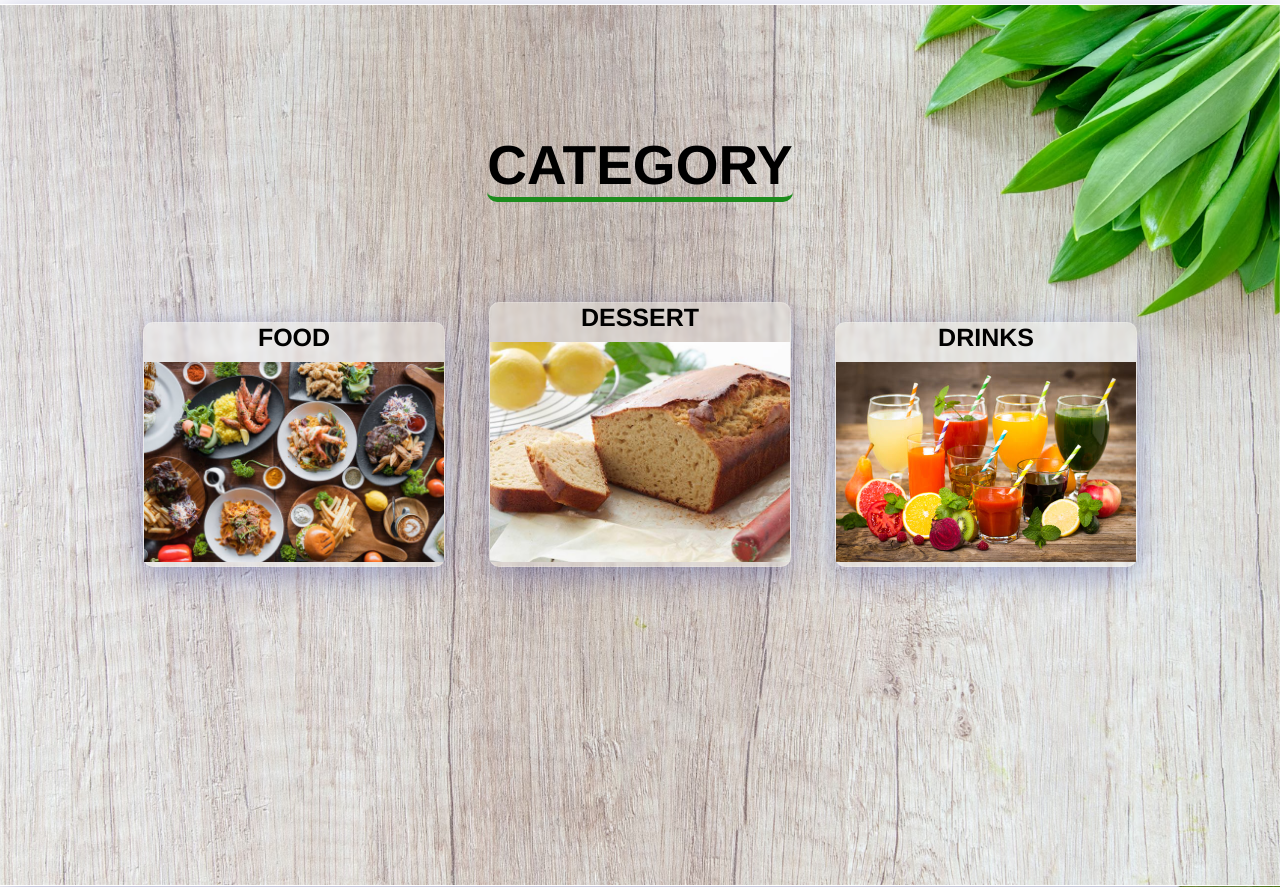
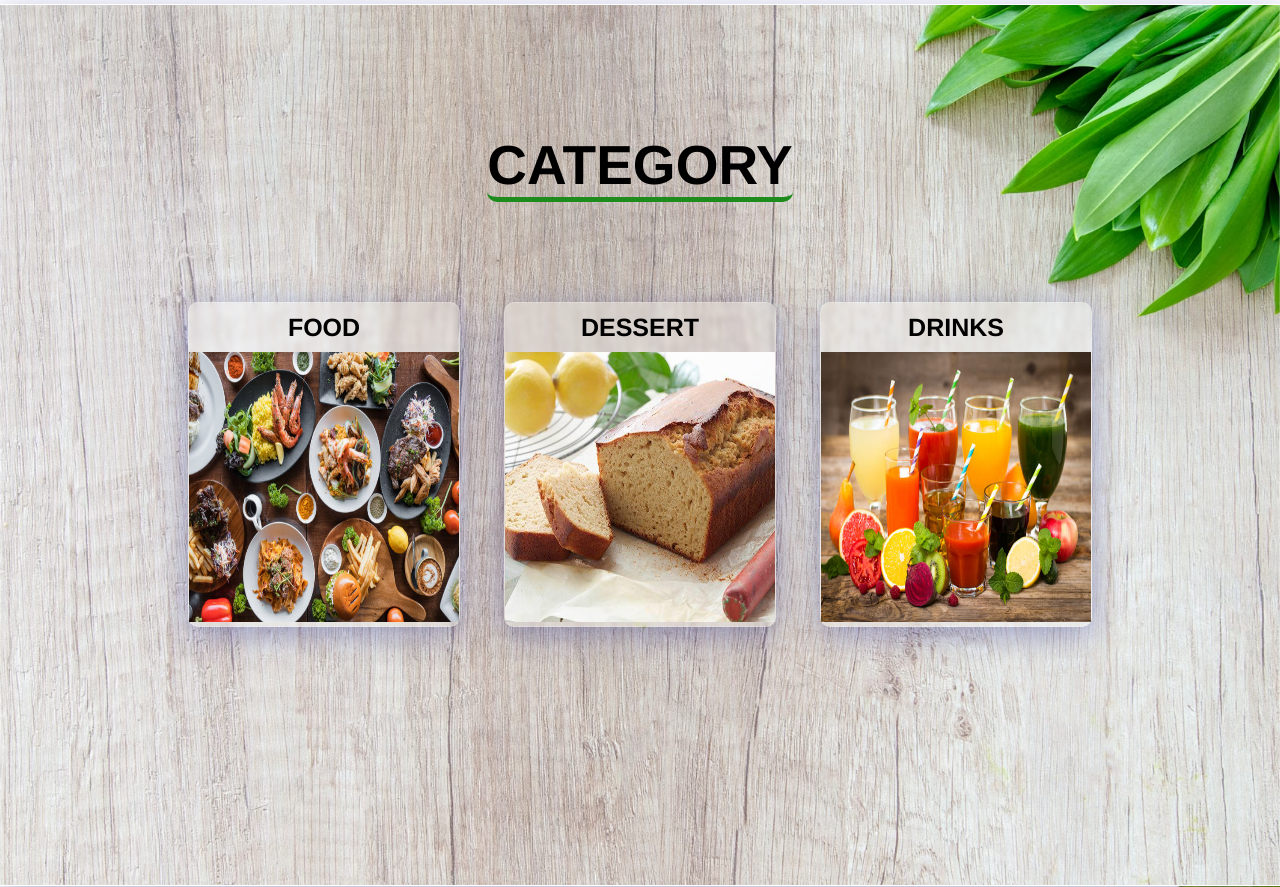
Before and after one commit to SIDYYY/WebSys, a PHP site: page /wegrow.html in a window 1280 px wide. Shown: the part 1959-2846 px from the top of the page. Run offline with PHP 8.4, Linux system fonts and the light colour scheme; some libraries are stand-ins or nearby versions.

Commit message:
RatioCat

```diff
--- a/WeGROW/wegrow.css
+++ b/WeGROW/wegrow.css
@@ -267,18 +267,16 @@ header h2 {
     color: #000;
 }
 .option h3 {
+    margin-top: 10px;
     font-family:'Franklin Gothic Medium', 'Arial Narrow', Arial, sans-serif;
     font-size: 25px;
 }
 
 .option img {
-    width: 300px;
+    width: 270px;
     height: auto;
+    aspect-ratio: 1/1;
     margin-top: 10px;
-}
-.option:nth-of-type(2) img {
-    width: 300px;
-    height: 27.5vh;
 }
 .calories {
     display: block;
```
